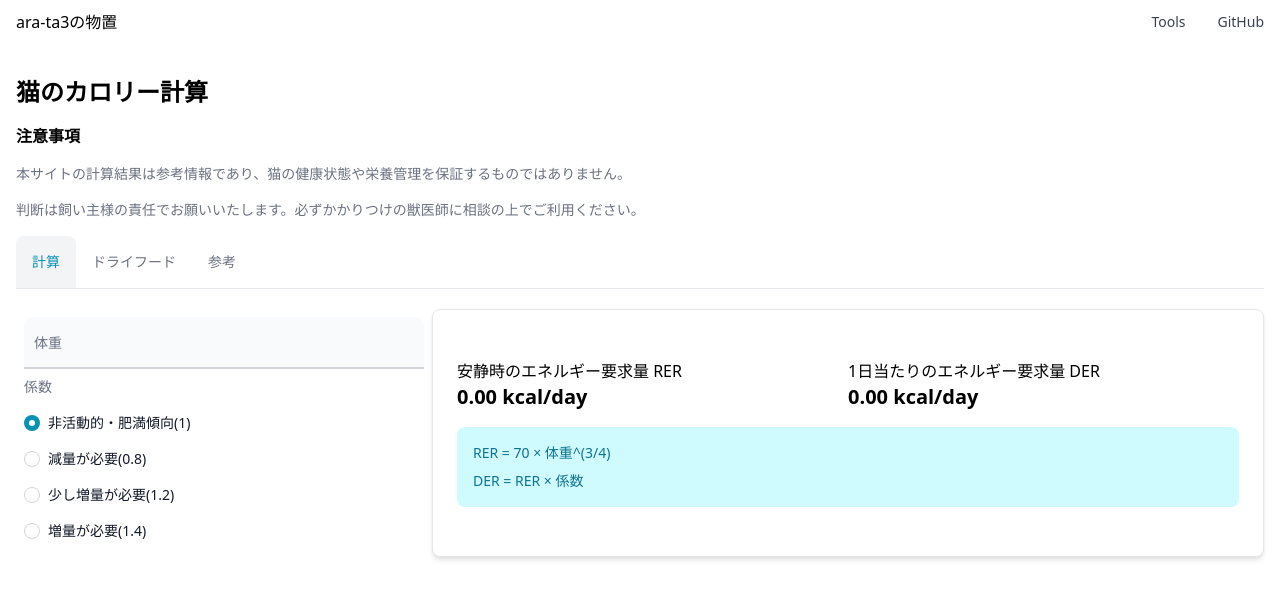
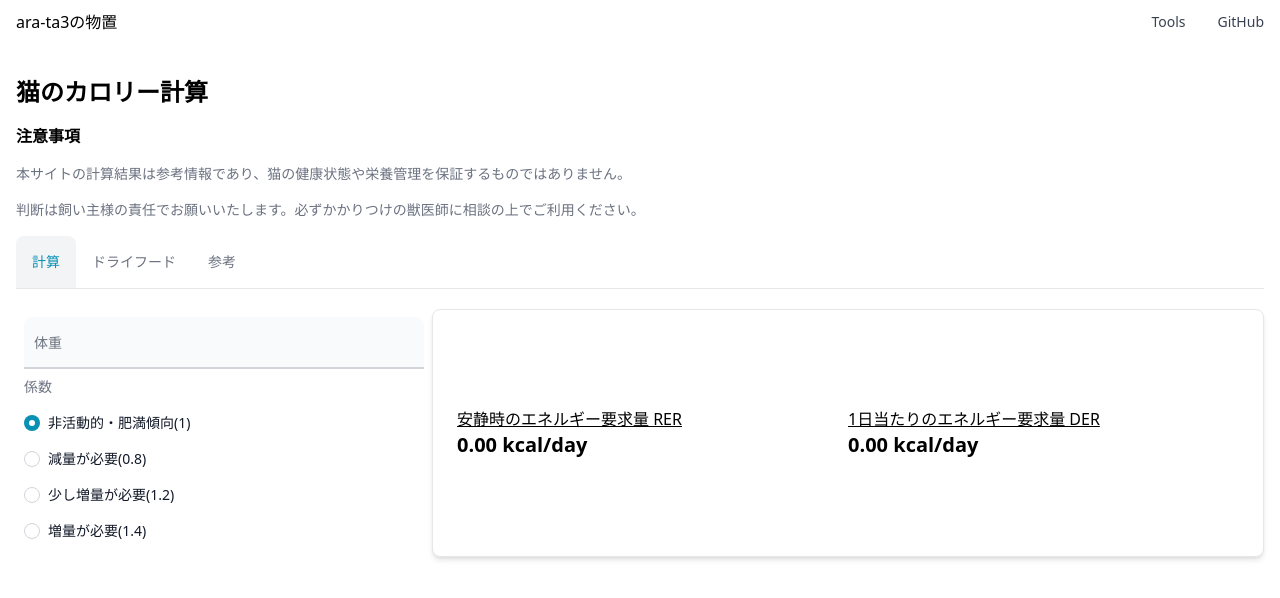
Before and after one commit to ara-ta3/ara-ta3.github.io, a React (Vite) app: page /cat/calorie in a window 1280 px wide. Shown: the top 598 px of the page. Built offline with nearby package versions, Linux system fonts and the light colour scheme.

Commit message:
Use tooltip

```diff
--- a/src/components/cats/CalorieCalculator.tsx
+++ b/src/components/cats/CalorieCalculator.tsx
@@ -1,6 +1,6 @@
 import React, { useEffect, useState } from "react";
 import { CatCalorie as DomainCatCalorie } from "../../domains/Cat.ts";
-import { Alert, Card, FloatingLabel } from "flowbite-react";
+import { Alert, Card, FloatingLabel, Tooltip } from "flowbite-react";
 import { MultiplierForm } from "./calculator/Multiplier.tsx";
 
 const CalorieCalculator: React.FC<{
@@ -53,22 +53,22 @@ const CalorieCalculator: React.FC<{
       <Card className="flex flex-col grid-item col-span-2">
         <div className="grid grid-cols-2">
           <div className="flex flex-col grid-item col-span-1">
-            <p>安静時のエネルギー要求量 RER</p>
+            <Tooltip content="70 × 体重^(3/4)">
+              <p className="underline">安静時のエネルギー要求量 RER</p>
+            </Tooltip>
             <p className="text-xl font-bold">
               {(results?.rer ?? 0).toFixed(2) ?? 0} kcal/day
             </p>
           </div>
           <div className="flex flex-col grid-item col-span-1">
-            <p>1日当たりのエネルギー要求量 DER</p>
+            <Tooltip content="RER × 係数">
+              <p className="underline">1日当たりのエネルギー要求量 DER</p>
+            </Tooltip>
             <p className="text-xl font-bold">
               {(results?.der ?? 0).toFixed(2)} kcal/day
             </p>
           </div>
         </div>
-        <Alert color="info">
-          <p className="text-sm">RER = 70 × 体重^(3/4)</p>
-          <p className="text-sm mt-2">DER = RER × 係数</p>
-        </Alert>
       </Card>
     </div>
   );
```
